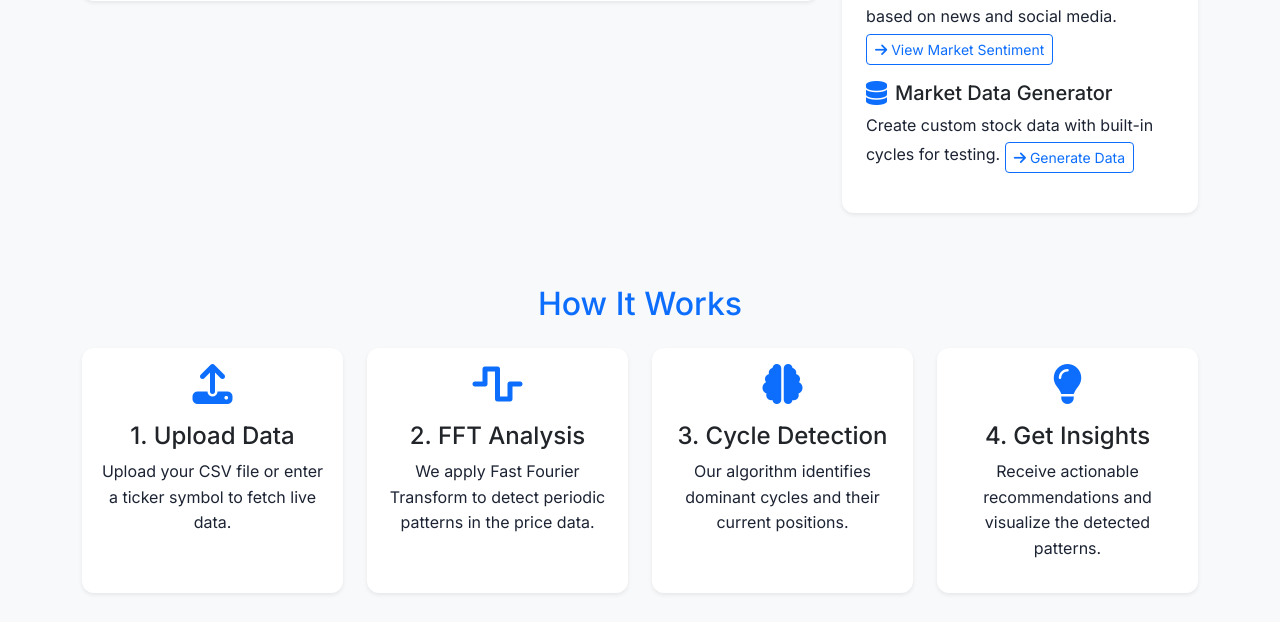
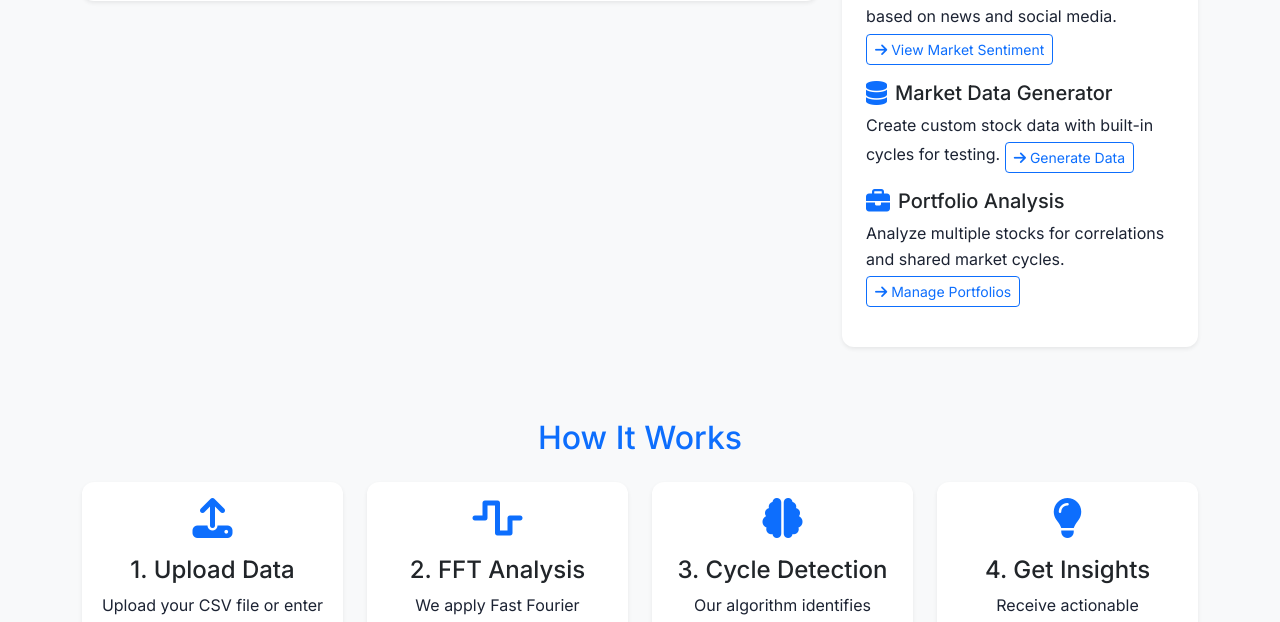
Before and after one commit to Icradle-Innovations-Ltd/StockSignalPro, a Flask app: page / in a window 1280 px wide. Shown: the part 1020-1642 px from the top of the page. Run offline with Flask 3, Linux system fonts and the light colour scheme; some libraries are stand-ins or nearby versions.

Commit message:
Add a feature to analyze collections of stocks for market correlations
Introduce portfolio analysis feature with link to /portfolios and update index.html.

Replit-Commit-Author: Agent
Replit-Commit-Session-Id: 9da0ee9e-f809-4476-81dc-4a300a703cb5
Replit-Commit-Screenshot-Url: https://storage.googleapis.com/screenshot-production-us-central1/215d8c28-a3ac-459f-aa69-6a559dbda865/105b7505-1534-422f-a6f9-7afaaf806954.jpg

```diff
--- a/templates/index.html
+++ b/templates/index.html
@@ -271,6 +271,19 @@
                             </a>
                         </p>
                     </div>
+
+                    <div class="mb-3">
+                        <div class="d-flex align-items-center mb-2">
+                            <i class="fas fa-briefcase text-primary me-2" style="font-size: 1.5rem;"></i>
+                            <h5 class="mb-0">Portfolio Analysis</h5>
+                        </div>
+                        <p class="text-muted">
+                            Analyze multiple stocks for correlations and shared market cycles.
+                            <a href="{{ url_for('portfolios') }}" class="btn btn-sm btn-outline-primary mt-1">
+                                <i class="fas fa-arrow-right"></i> Manage Portfolios
+                            </a>
+                        </p>
+                    </div>
                 </div>
             </div>
         </div>
@@ -447,11 +460,11 @@
                         <div class="col-md-6 col-lg-4 feature-item d-none">
                             <div class="d-flex bg-dark-subtle p-3 rounded h-100">
                                 <div class="me-3">
-                                    <i class="fas fa-briefcase text-primary" style="font-size: 1.5rem;"></i>
+                                    <i class="fas fa-mobile-alt text-primary" style="font-size: 1.5rem;"></i>
                                 </div>
                                 <div>
-                                    <h5>Portfolio analysis for multiple stocks</h5>
-                                    <p class="text-muted mb-0">Analyze cycle correlations across your portfolio.</p>
+                                    <h5>Mobile app integration</h5>
+                                    <p class="text-muted mb-0">Access your analysis on-the-go with our mobile app.</p>
                                 </div>
                             </div>
                         </div>
@@ -496,6 +509,8 @@
                         <li class="mb-2"><a href="{{ url_for('fft_analysis') }}" class="text-muted text-decoration-none">FFT Analysis</a></li>
                         <li class="mb-2"><a href="{{ url_for('trading_signals') }}" class="text-muted text-decoration-none">Trading Signals</a></li>
                         <li class="mb-2"><a href="{{ url_for('stock_forecasting') }}" class="text-muted text-decoration-none">Stock Forecasting</a></li>
+                        <li class="mb-2"><a href="{{ url_for('market_sentiment_page') }}" class="text-muted text-decoration-none">Market Sentiment</a></li>
+                        <li class="mb-2"><a href="{{ url_for('portfolios') }}" class="text-muted text-decoration-none">Portfolio Analysis</a></li>
                     </ul>
                 </div>
 
```
